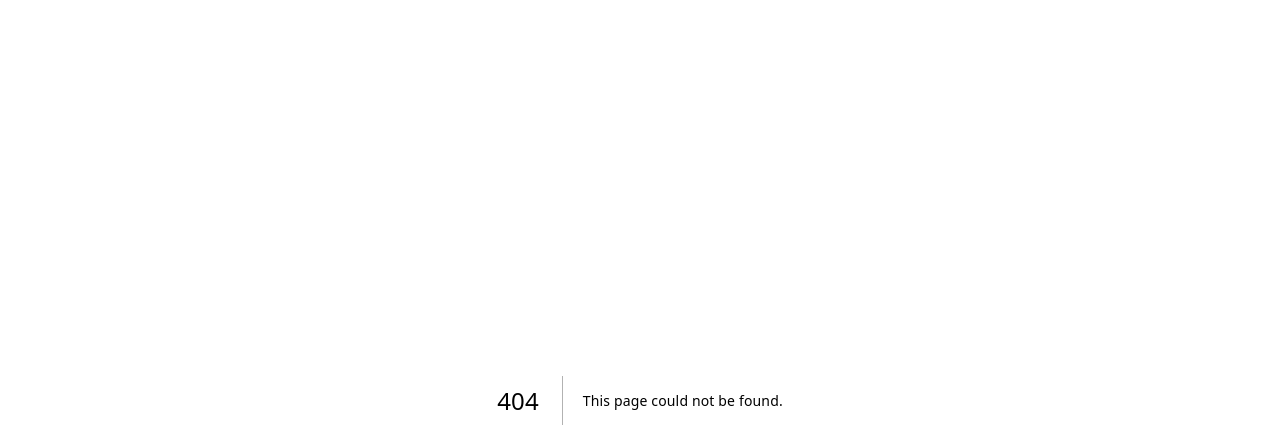
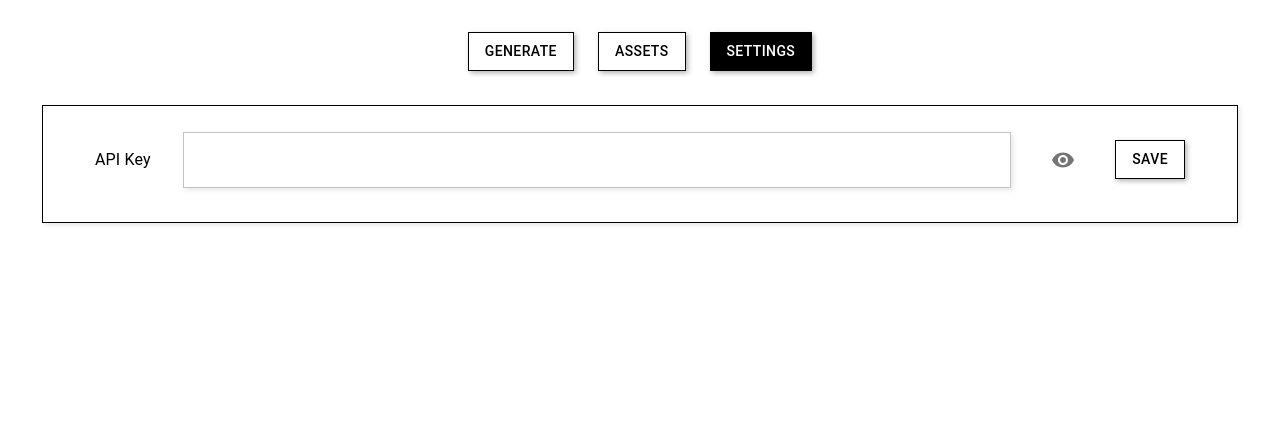
Before and after one commit to HidanZZ/AI-shorts-generator, a Next.js app: page /settings in a window 1280 px wide. Before the commit this address had no page. Shown: the top 448 px of the page. Built offline with nearby package versions, Linux system fonts and the light colour scheme; no server answers.

Commit message:
elevenLabs api key settings set/get

```diff
--- a/package.json
+++ b/package.json
@@ -11,11 +11,13 @@
   "dependencies": {
     "@emotion/react": "^11.11.1",
     "@emotion/styled": "^11.11.0",
+    "@mui/icons-material": "^5.14.1",
     "@mui/material": "^5.14.2",
     "@types/fluent-ffmpeg": "^2.1.21",
     "@types/node": "20.4.5",
     "@types/react": "18.2.17",
     "@types/react-dom": "18.2.7",
+    "axios": "^1.4.0",
     "bull": "^4.10.4",
     "elevenlabs-node": "^1.1.3",
     "eslint": "8.45.0",
@@ -24,6 +26,7 @@
     "next": "13.4.12",
     "react": "18.2.0",
     "react-dom": "18.2.0",
+    "react-hot-toast": "^2.4.1",
     "typescript": "5.1.6"
   }
 }
--- /dev/null
+++ b/src/app/(app)/generate/page.tsx
@@ -0,0 +1,4 @@
+"use client";
+export default function Generate() {
+	return <div>Generate</div>;
+}
--- /dev/null
+++ b/src/app/(app)/layout.tsx
@@ -0,0 +1,77 @@
+"use client";
+import { Button, Grid } from "@mui/material";
+import { usePathname, useRouter } from "next/navigation";
+import React, { useEffect } from "react";
+
+const routesDefault = [
+	{
+		path: "/generate",
+		name: "Generate",
+	},
+	{
+		path: "/assets",
+		name: "Assets",
+	},
+
+	{
+		path: "/settings",
+		name: "Settings",
+	},
+];
+
+export default function AppLayout({
+	children, // will be a page or nested layout
+}: {
+	children: React.ReactNode;
+}) {
+	const [routes, setRoutes] = React.useState(routesDefault);
+	const [activeRoute, setActiveRoute] = React.useState<any>(null);
+	const pathname = usePathname();
+	const router = useRouter();
+	useEffect(() => {
+		if (pathname && routes) {
+			console.log(pathname);
+
+			setActiveRoute(
+				routes.find((route) => {
+					return route.path === pathname;
+				}) || routes[0]
+			);
+		}
+	}, [pathname, routes]);
+
+	const handleRoute = (route: string) => {
+		router.push(route);
+	};
+
+	return (
+		<Grid container spacing={3}>
+			<Grid item xs={12}>
+				<Grid container justifyContent='center' spacing={3}>
+					{routes.map((route, index) => (
+						<Grid key={index} item>
+							<Button
+								variant='contained'
+								sx={{
+									...(activeRoute &&
+										activeRoute.path === route.path && {
+											backgroundColor: "primary.main",
+											color: "white",
+										}),
+								}}
+								onClick={() => {
+									handleRoute(route.path);
+								}}
+							>
+								{route.name}
+							</Button>
+						</Grid>
+					))}
+				</Grid>
+			</Grid>
+			<Grid item xs={12}>
+				{children}
+			</Grid>
+		</Grid>
+	);
+}
--- /dev/null
+++ b/src/app/(app)/settings/page.tsx
@@ -0,0 +1,128 @@
+"use client";
+import {
+	Box,
+	Card,
+	CardContent,
+	Button,
+	Grid,
+	IconButton,
+	InputLabel,
+	TextField,
+	Skeleton,
+} from "@mui/material";
+import VisibilityIcon from "@mui/icons-material/Visibility";
+import VisibilityOffIcon from "@mui/icons-material/VisibilityOff";
+import { useEffect, useState } from "react";
+import { toast } from "react-hot-toast";
+type ApiKey = {
+	elevenLabsApiKey: string;
+};
+const getApiKey = async (): Promise<any> => {
+	const data = await fetch("/api/config/apikeys", {
+		cache: "no-cache",
+	});
+	const keys: ApiKey = await data.json();
+
+	return keys;
+};
+
+export default function Settings() {
+	const [apiKey, setApiKey] = useState<ApiKey | null>(null);
+	const [showApiKey, setShowApiKey] = useState(false);
+	const [Loading, setLoading] = useState(true);
+
+	useEffect(() => {
+		getApiKey().then((keys: ApiKey) => {
+			setApiKey(keys);
+			setLoading(false);
+		});
+	}, []);
+
+	const handleSave = async () => {
+		await fetch("/api/config/apikeys", {
+			method: "POST",
+			body: JSON.stringify(apiKey),
+		})
+			.then((res) => res.json())
+			.then((data) => {
+				if (data.message === "ok") {
+					toast.success("API Key saved");
+				}
+			});
+	};
+	const handleApiKeyChange = (event: React.ChangeEvent<HTMLInputElement>) => {
+		setApiKey({
+			...apiKey,
+			elevenLabsApiKey: event.target.value,
+		});
+	};
+	return (
+		<Card>
+			<CardContent>
+				<Grid container spacing={3}>
+					<Grid item xs={12}>
+						<Box
+							sx={{
+								display: "flex",
+								justifyContent: "space-between",
+								alignItems: "center",
+							}}
+						>
+							<InputLabel
+								sx={{
+									color: "primary.main",
+									mx: 2,
+								}}
+								htmlFor='my-input'
+							>
+								API Key
+							</InputLabel>
+							{Loading ? (
+								<Skeleton
+									variant='rectangular'
+									height={56}
+									sx={{
+										flexGrow: 1,
+									}}
+								/>
+							) : (
+								<>
+									<TextField
+										sx={{
+											mx: 2,
+											flexGrow: 1,
+										}}
+										id='my-input'
+										type={showApiKey ? "text" : "password"}
+										aria-describedby='my-helper-text'
+										value={apiKey?.elevenLabsApiKey ?? ""}
+										onChange={handleApiKeyChange}
+									/>
+									<Box>
+										<IconButton
+											sx={{
+												mx: 2,
+											}}
+											onClick={() => setShowApiKey(!showApiKey)}
+										>
+											{showApiKey ? <VisibilityOffIcon /> : <VisibilityIcon />}
+										</IconButton>
+										<Button
+											variant='contained'
+											sx={{
+												mx: 2,
+											}}
+											onClick={handleSave}
+										>
+											Save
+										</Button>
+									</Box>
+								</>
+							)}
+						</Box>
+					</Grid>
+				</Grid>
+			</CardContent>
+		</Card>
+	);
+}
--- /dev/null
+++ b/src/app/api/config/apikeys/route.ts
@@ -0,0 +1,57 @@
+import { NextResponse } from "next/server";
+import fs from "fs";
+const apiKeysPath = "./data/apiKeys.json";
+
+export async function POST(req: Request) {
+	const { elevenLabsApiKey } = await req.json();
+	if (!elevenLabsApiKey) {
+		return NextResponse.json(
+			{ message: "missing api key ['elevenLabsApiKey']" },
+
+			{ status: 400 }
+		);
+	}
+
+	let data: any = {};
+
+	// Check if the file exists
+	if (fs.existsSync(apiKeysPath)) {
+		// Read and parse existing data
+		const rawData = fs.readFileSync(apiKeysPath, "utf8");
+		data = JSON.parse(rawData);
+	}
+
+	// Update the 'elevenLabsApiKey' property
+	data["elevenLabsApiKey"] = elevenLabsApiKey;
+
+	try {
+		fs.writeFileSync(apiKeysPath, JSON.stringify(data), "utf8");
+		return NextResponse.json({ message: "ok" });
+	} catch (err) {
+		console.log(err);
+		return NextResponse.json(
+			{ message: "error while saving api key" },
+			{ status: 500 }
+		);
+	}
+}
+
+export async function GET() {
+	// Check if the file exists
+	const apiKey = checkApiKeyExists();
+	if (apiKey) {
+		return NextResponse.json({ elevenLabsApiKey: apiKey });
+	} else {
+		return NextResponse.json({ message: "no api key found" }, { status: 404 });
+	}
+}
+
+export const checkApiKeyExists = () => {
+	// Check if the file exists
+	if (fs.existsSync(apiKeysPath)) {
+		const data = fs.readFileSync(apiKeysPath, "utf8");
+		return JSON.parse(data)["elevenLabsApiKey"];
+	} else {
+		return false;
+	}
+};
--- /dev/null
+++ b/src/app/api/voices/route.ts
@@ -0,0 +1,49 @@
+import { NextResponse } from "next/server";
+const elevenLabsAPI = "https://api.elevenlabs.io/v1";
+import axios from "axios";
+import { checkApiKeyExists } from "../config/apikeys/route";
+
+export async function GET() {
+	const apiKey = checkApiKeyExists();
+	if (!apiKey) {
+		return NextResponse.json({ message: "no api key found" }, { status: 404 });
+	}
+	try {
+		const voices = await getVoices(apiKey);
+		return NextResponse.json(voices);
+	} catch (error: any) {
+		if (error.response) {
+			return NextResponse.json(
+				{ message: error.response.data.message },
+				{ status: error.response.status }
+			);
+		} else {
+			return NextResponse.json(
+				{ message: "an error has occured, please try later" },
+				{ status: 500 }
+			);
+		}
+	}
+}
+
+const getVoices = async (apiKey: string) => {
+	try {
+		if (!apiKey) {
+			console.log("ERR: Missing parameter");
+		}
+
+		const voiceURL = `${elevenLabsAPI}/voices`;
+
+		const response = await axios({
+			method: "GET",
+			url: voiceURL,
+			headers: {
+				"xi-api-key": apiKey,
+			},
+		});
+
+		return response.data;
+	} catch (error) {
+		throw error;
+	}
+};
--- a/src/app/layout.tsx
+++ b/src/app/layout.tsx
@@ -1,5 +1,7 @@
 import type { Metadata } from "next";
 import ThemeRegistry from "./ThemeRegistry";
+import { Box } from "@mui/material";
+import { Toaster } from "react-hot-toast";
 
 export const metadata: Metadata = {
 	title: "Create Next App",
@@ -14,7 +16,26 @@ export default function RootLayout({
 	return (
 		<html lang='en'>
 			<body>
-				<ThemeRegistry options={{ key: "mui" }}>{children}</ThemeRegistry>
+				<ThemeRegistry options={{ key: "mui" }}>
+					<Box
+						sx={{
+							p: { xs: 2, sm: 3, md: 4 },
+						}}
+					>
+						{children}
+					</Box>
+					<Toaster
+						toastOptions={{
+							style: {
+								border: "1px solid #000",
+								padding: "16px",
+								color: "#000",
+								background: "#fff",
+								borderRadius: "0px",
+							},
+						}}
+					/>
+				</ThemeRegistry>
 			</body>
 		</html>
 	);
--- a/src/app/page.tsx
+++ b/src/app/page.tsx
@@ -4,6 +4,7 @@ import { Box, Button, TextField, Typography } from "@mui/material";
 import { useRouter } from "next/navigation";
 
 export default function Home() {
+	const router = useRouter();
 	return (
 		<Box
 			sx={{
@@ -24,8 +25,11 @@ export default function Home() {
 				sx={{
 					mb: 2,
 				}}
+				onClick={() => {
+					router.push("/generate");
+				}}
 			>
-				Click Me
+				Start
 			</Button>
 		</Box>
 	);
```
Also changed, not shown: src/app/(app)/assets/page.tsx (added, +23 -0 lines), src/app/loading.tsx (added, +15 -0 lines), 1 other file (tests, documents, lock files or other folders).
